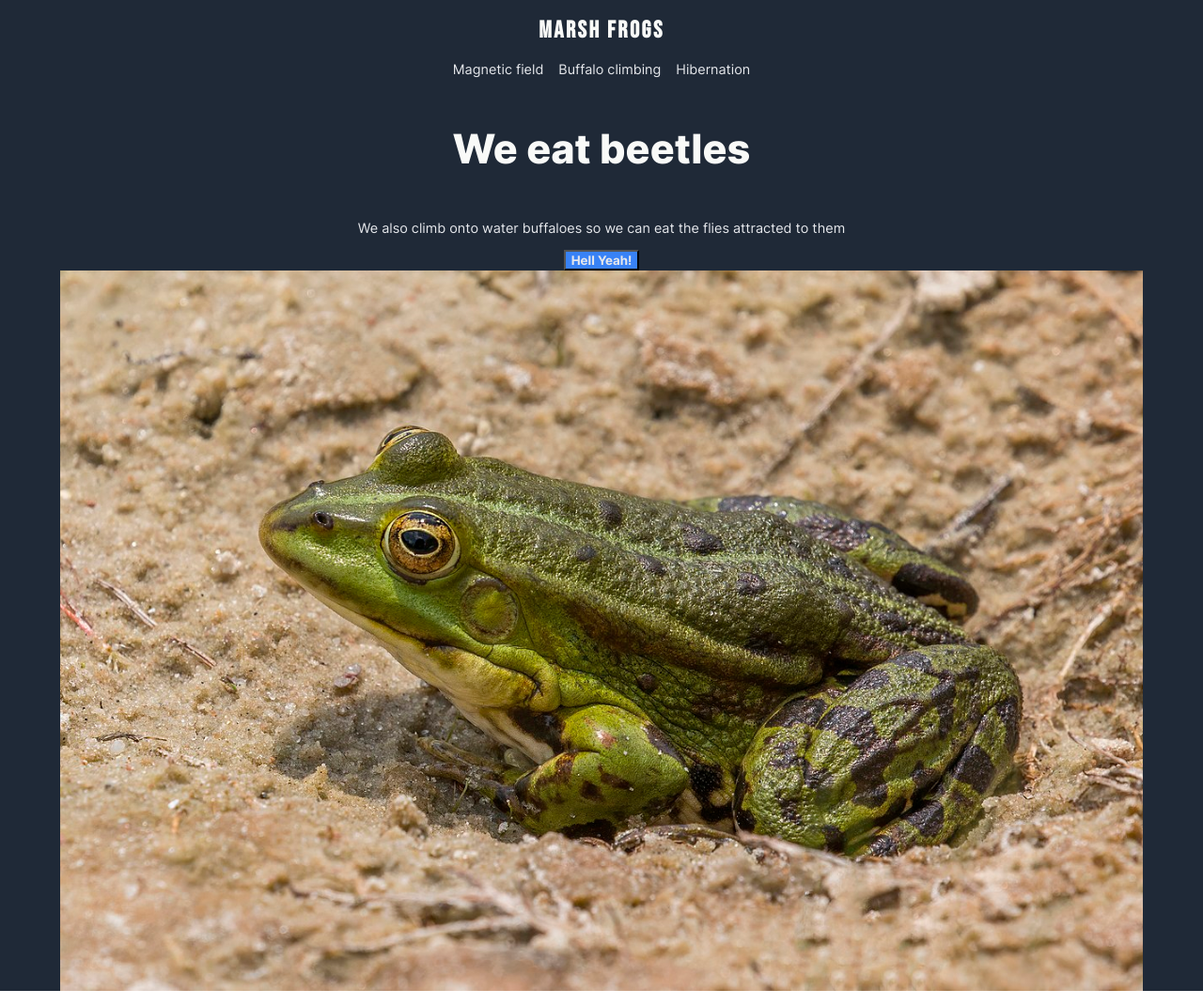
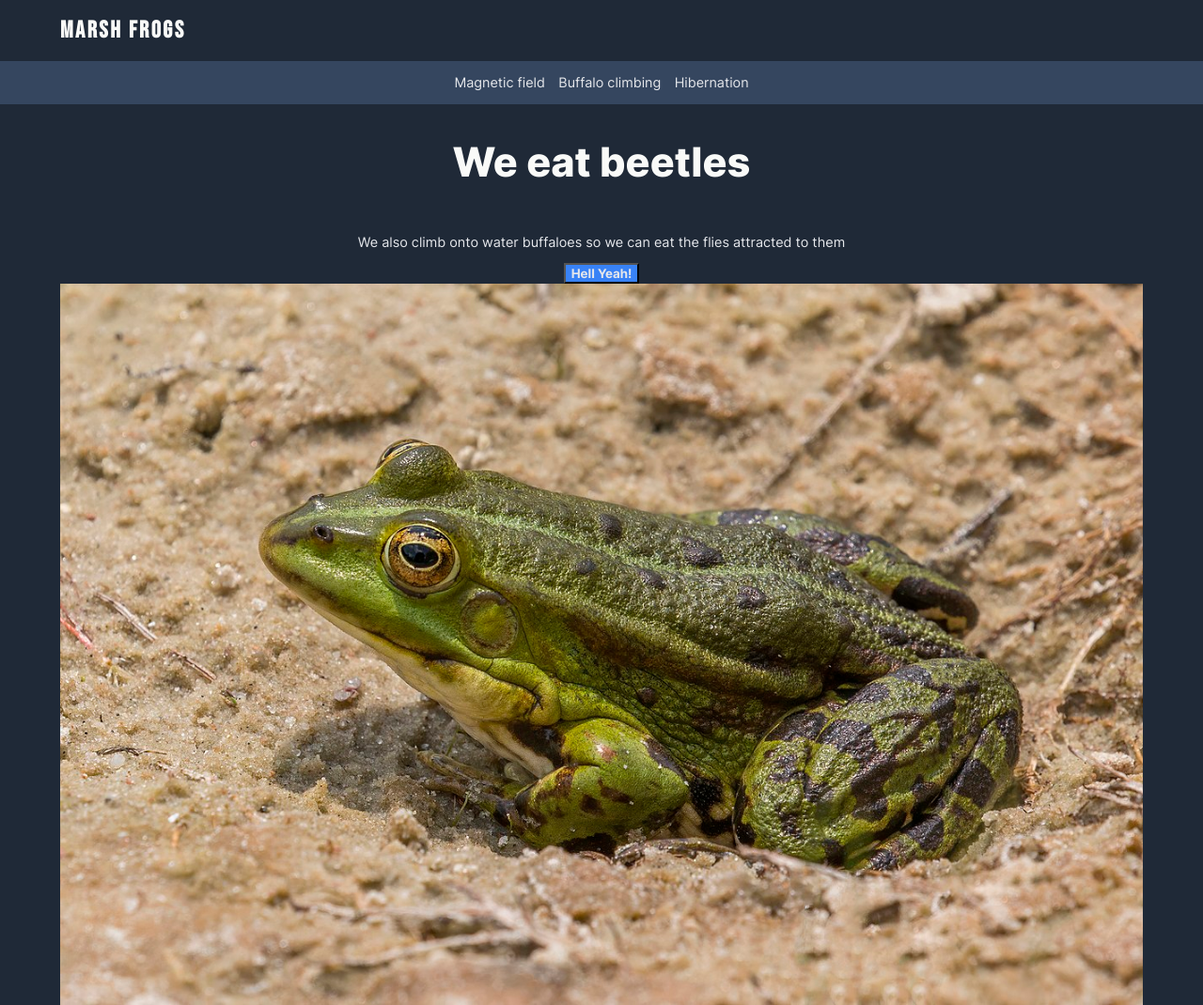
Before and after one commit to yossirise/odin-landing-page, a plain HTML site: page index.html in a window 1280 px wide. Shown: the top 1070 px of the page at 94% size. Drawn offline with Linux system fonts and the light colour scheme.

Commit message:
Give navigation distinct background

```diff
--- a/style.css
+++ b/style.css
@@ -12,12 +12,24 @@
 
 /* Layout */
 
+:root {
+  box-sizing: border-box;
+}
+
+*, *::before, *::after {
+  box-sizing: inherit;
+}
+
 body {
   margin: 0;
 }
 
 img {
   width: 100%;
+}
+
+h1 {
+  align-self: flex-start;
 }
 
 .content {
@@ -29,11 +41,13 @@ img {
 }
 
 nav ul {
-  padding: 0;
+  margin: 0;
+  padding: 1em;
   list-style-type: none;
-  margin-block-start: auto;
   display: flex;
-  gap: 16px;
+  flex-wrap: wrap;
+  gap: 1em;
+  justify-content: center;
 }
 
 /* Typography and colors */
@@ -77,7 +91,8 @@ button {
 }
 
 .banner-title {
-  font-size: 3.6rem;
+  font-size: 2.8rem;
+  font-weight: 700;
 }
 
 .hero {
@@ -89,6 +104,10 @@ button {
 header, .lead, footer {
   background-color: #1f2937;
   color: #e5e7eb;
+}
+
+nav {
+  background-color: #35465f;
 }
 
 nav a {
```
Also changed, not shown: index.html (+1 -1 lines).
